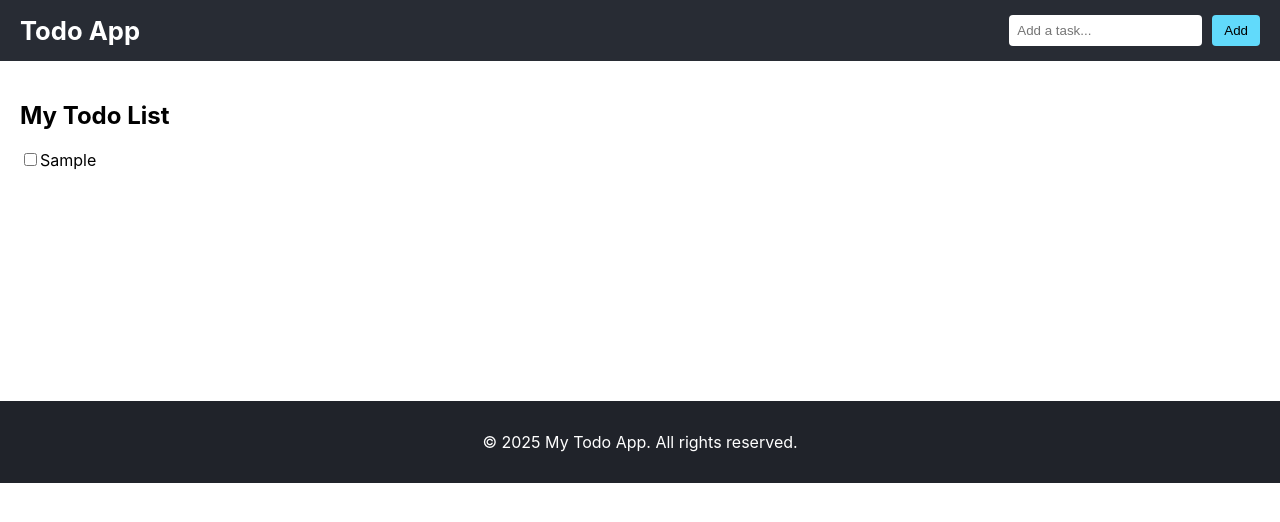
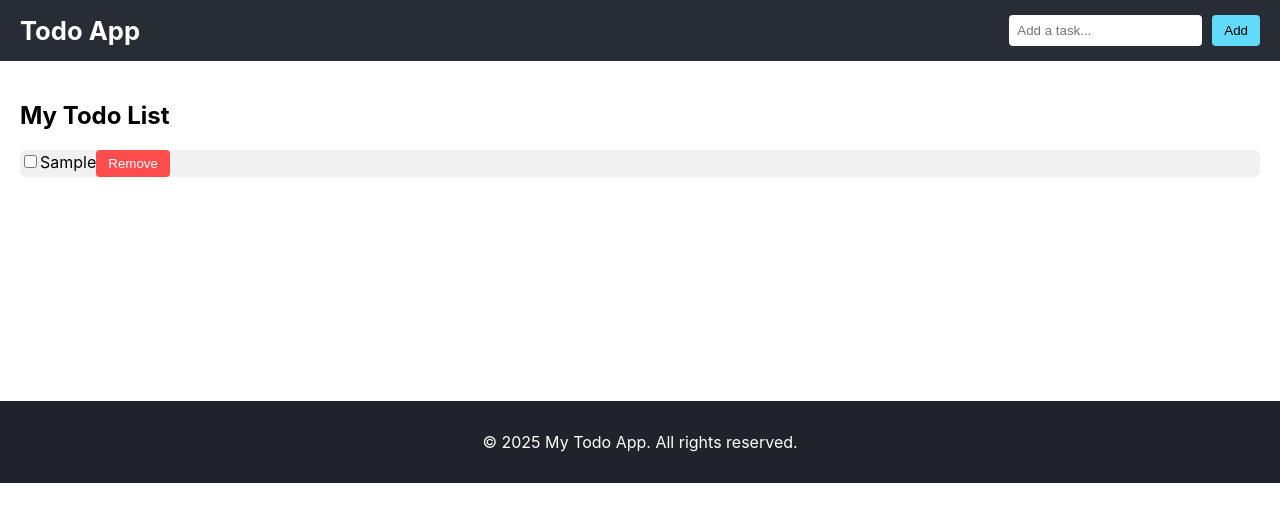
Before and after one commit to Giridharan-k/reactjs-fullcourse, a React (Create React App) app: page / in a window 1280 px wide. Both pictures are taken after typing "Sample" into the empty fields and a click on the button "Add". Shown: the top 522 px of the page. Built offline with nearby package versions, Linux system fonts and the light colour scheme.

Commit message:
fully updated

```diff
--- a/src/App.js
+++ b/src/App.js
@@ -13,10 +13,15 @@ function App() {
     }
   };
 
+  const removeTodo = (index) => {
+    const updatedList = todoList.filter((_, i) => i !== index);
+    setTodoList(updatedList);
+  };
+
   return (
     <div>
       <Header onAdd={addTodo}/>
-      <Todolist todos={todoList}/>
+      <Todolist todos={todoList} onRemove={removeTodo}/>
       <Footer/>
     </div>
   );
--- a/src/todolist.css
+++ b/src/todolist.css
@@ -14,3 +14,25 @@
   padding: 10px;
   border-radius: 5px;
 }
+.todo-item {
+  display: flex;
+  align-items: center;
+  gap: 10px;
+  margin-bottom: 10px;
+  background-color: #f1f1f1;
+  padding: 10px;
+  border-radius: 6px;
+}
+.remove-btn {
+  margin-left: auto;
+  background-color: #ff4d4d;
+  color: white;
+  border: none;
+  padding: 6px 12px;
+  border-radius: 4px;
+  cursor: pointer;
+}
+
+.remove-btn:hover {
+  background-color: #e60000;
+}
--- a/src/todolist.jsx
+++ b/src/todolist.jsx
@@ -1,15 +1,16 @@
 import React from 'react'
 import './todolist.css';
 
-function Todolist({ todos}) {
+function Todolist({ todos, onRemove}) {
   return (
     <div>
        <div className="body">
       <h2>My Todo List</h2>
-      <ul>
+      <ul className='todo-item'>
         {todos.map((item, index) => (
             <div key={index}>
                 <input type="checkbox" value={item} />{item}
+                <button className='remove-btn' onClick={()=> onRemove(index)}>Remove</button>
             </div>
         ))}
       </ul>
```
